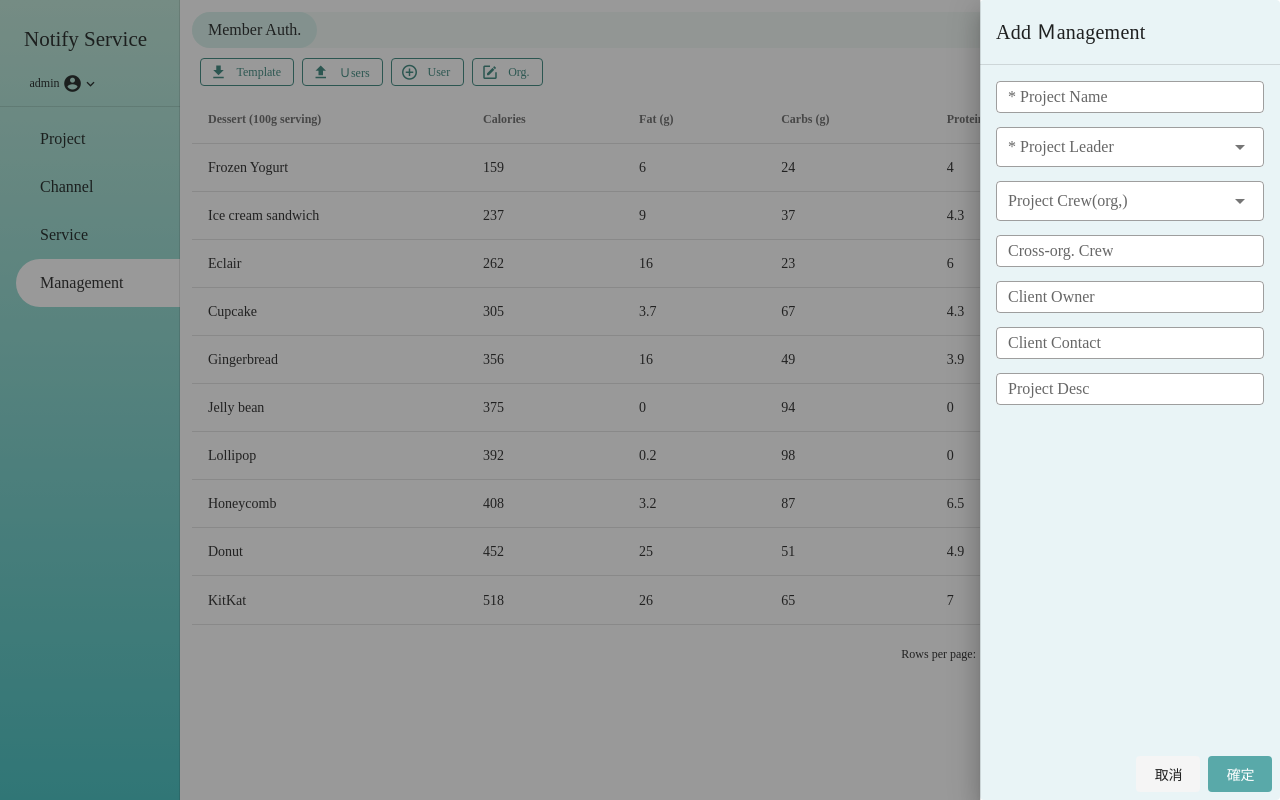
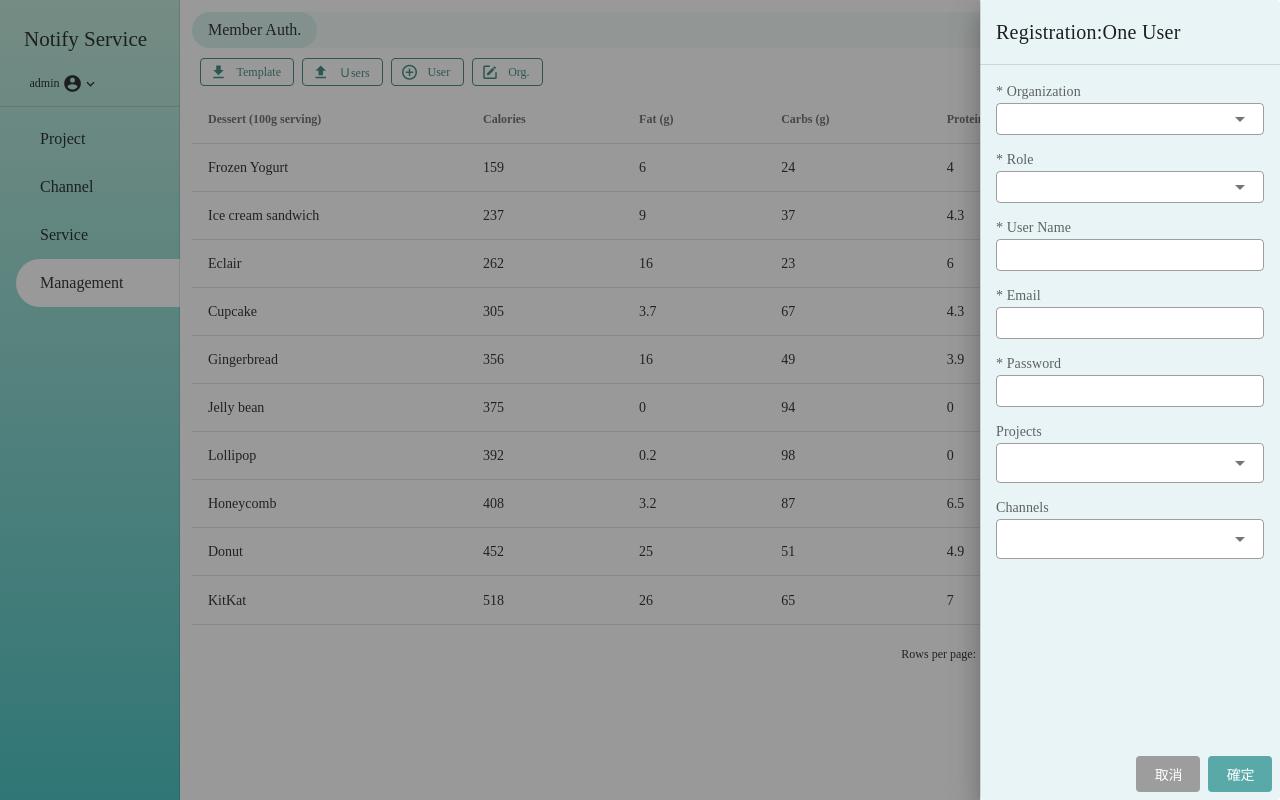
Before and after one commit to foxdaai2020/Notify, a Vue app in the folder web/: page /management in a window 1280 px wide. Both pictures are taken after a click on the button "User". Built offline with nearby package versions, Linux system fonts and the light colour scheme; what vuetify-datetime-picker would draw is missing.

Commit message:
edit management modal input style and add editorganization modal

```diff
--- a/web/src/components/modals/AddManagementOneUser.vue
+++ b/web/src/components/modals/AddManagementOneUser.vue
@@ -1,24 +1,75 @@
 <template>
   <modal :openModal="openModal">
-    <template v-slot:title>Add Ｍanagement</template>
+    <template v-slot:title>Registration:One User</template>
     <template v-slot:content>
+
+      <span>* Organization</span>
+      <v-select
+        v-model="organization"
+        required
+        dense
+        attach
+        outlined
+        :items="OrganizationItems"
+        :error-messages="organizationErrors"
+        @change="$v.organization.$touch()"
+        @blur="$v.organization.$touch()"
+      >
+      </v-select>
+
+      <span>* Role</span>
+      <v-select
+        v-model="role"
+        required
+        dense
+        attach
+        outlined
+        :items="RoleItems"
+        :error-messages="roleErrors"
+        @change="$v.role.$touch()"
+        @blur="$v.role.$touch()"
+      >
+      </v-select>
+
+      <span>* User Name</span>
       <v-text-field
-        v-model="name"
+        v-model="userName"
         outlined
-        label="* Project Name"
         required
-        :error-messages="nameErrors"
-        @input="$v.name.$touch()"
-        @blur="$v.name.$touch()"
+        :error-messages="userNameErrors"
+        @input="$v.userName.$touch()"
+        @blur="$v.userName.$touch()"
       ></v-text-field>
+
+      <span>* Email</span>
+      <v-text-field
+        v-model="email"
+        outlined
+        required
+        :error-messages="emailErrors"
+        @input="$v.email.$touch()"
+        @blur="$v.email.$touch()"
+      ></v-text-field>
+
+      <span>* Password</span>
+      <v-text-field
+        v-model="password"
+        outlined
+        required
+        :error-messages="passwordErrors"
+        @input="$v.password.$touch()"
+        @blur="$v.password.$touch()"
+      ></v-text-field>
+
+      <span>Projects</span>
       <v-select
+        v-model="projects"
         dense
         chips
         multiple
         attach
         outlined
         :items="items"
-        label="* Project Leader"
       >
         <template v-slot:selection="{ item }">
           <v-chip small class="ma-1" color="HummingBird">
@@ -26,14 +77,16 @@
           </v-chip>
         </template>
       </v-select>
+
+      <span>Channels</span>
       <v-select
-        :items="items"
+        v-model="channels"
         dense
         chips
         multiple
         attach
         outlined
-        label="Project Crew(org,)"
+        :items="items"
       >
         <template v-slot:selection="{ item }">
           <v-chip small class="ma-1" color="HummingBird">
@@ -41,14 +94,15 @@
           </v-chip>
         </template>
       </v-select>
-      <v-text-field outlined label="Cross-org. Crew"></v-text-field>
-      <v-text-field outlined label="Client Owner"></v-text-field>
-      <v-text-field outlined label="Client Contact"></v-text-field>
-      <v-text-field outlined label="Project Desc"></v-text-field>
+
     </template>
     <template v-slot:actions>
-      <v-btn depressed @click="closeDialog">取消</v-btn>
-      <v-btn depressed @click="submit" color="FountainBlue White--text">確定</v-btn>
+      <v-btn depressed @click="closeDialog" color="DarkGray White--text"
+        >取消</v-btn
+      >
+      <v-btn depressed @click="submit" color="FountainBlue White--text"
+        >確定</v-btn
+      >
     </template>
   </modal>
 </template>
@@ -60,12 +114,26 @@
   export default {
     mixins: [validationMixin],
     validations: {
-      name: { required },
+      organization: { required },
+      role: { required },
+      userName: { required },
+      email: { required },
+      password: { required },
     },
     props: ["openModal"],
     data: () => {
       return {
-        name: null,
+        search: null,
+        organization: null,
+        role: null,
+        userName: null,
+        email: null,
+        password: null,
+        projects: null,
+        channels: null,
+        chips: [],
+        OrganizationItems: ["org1", "org2", "org3"],
+        RoleItems: ["manager", "crew"],
         items: [
           "小廢物",
           "中廢物",
@@ -79,10 +147,39 @@
       };
     },
     computed: {
-      nameErrors() {
+      organizationErrors() {
         const errors = [];
-        if (!this.$v.name.$dirty) return errors;
-        !this.$v.name.required && errors.push("Name is required.");
+        if (!this.$v.organization.$dirty) return errors;
+        !this.$v.organization.required &&
+          errors.push("Organizations is required");
+        return errors;
+      },
+      roleErrors() {
+        const errors = [];
+        if (!this.$v.role.$dirty) return errors;
+        !this.$v.role.required &&
+          errors.push("Role is required");
+        return errors;
+      },
+      userNameErrors() {
+        const errors = [];
+        if (!this.$v.userName.$dirty) return errors;
+        !this.$v.userName.required &&
+          errors.push("User Name is required.");
+        return errors;
+      },
+      emailErrors() {
+        const errors = [];
+        if (!this.$v.email.$dirty) return errors;
+        !this.$v.email.required &&
+          errors.push("Email is required.");
+        return errors;
+      },
+      passwordErrors() {
+        const errors = [];
+        if (!this.$v.password.$dirty) return errors;
+        !this.$v.password.required &&
+          errors.push("Password is required.");
         return errors;
       },
     },
@@ -90,8 +187,23 @@
       modal: Modal,
     },
     methods: {
+      validUserName(search) {
+        if (search === "234") {
+          this.search = "";
+        }
+      },
       submit() {
         this.$v.$touch();
+        if (
+          this.userNameErrors.length !== 0 ||
+          this.organizationErrors.length !== 0 ||
+          this.roleErrors.length !== 0 ||
+          this.emailErrors.length != 0 ||
+          this.passwordErrors.length != 0
+        )
+          return;
+        this.clear();
+        this.$emit("closeModal");
       },
       closeDialog() {
         this.clear();
@@ -99,7 +211,13 @@
       },
       clear() {
         this.$v.$reset();
-        this.name = null;
+        this.userName = null;
+        this.organizations = [];
+        this.roles = [];
+      },
+      remove(item) {
+        this.chips.splice(this.chips.indexOf(item), 1);
+        this.chips = [...this.chips];
       },
     },
   };
--- /dev/null
+++ b/web/src/components/modals/EditOrganization.vue
@@ -0,0 +1,122 @@
+<template>
+  <modal :openModal="openModal">
+    <template v-slot:title>Organization</template>
+    <template v-slot:content>
+
+    <!-- <v-container
+      class="px-0"
+      fluid
+    >
+      <v-radio-group v-model="radioGroup">
+          <v-radio label="Radio 1" value="radio-1" v-model="x">
+          </v-radio>
+          <div v-show="x == 'radio-1'">hi</div>
+          <v-radio label="Radio 2" value="radio-2" v-model="x">
+          </v-radio>
+          <div v-show="x == 'radio-2'">hello</div>
+      </v-radio-group>
+    </v-container> -->
+
+  <input type="radio" v-model="x" value="radio-1">number1
+  <div v-show="x == 'radio-1'">hi</div>
+  <input type="radio" v-model="x" value="radio-2">numbwe2
+  <div v-show="x == 'radio-2'">hello</div>
+
+
+    </template>
+    <template v-slot:actions>
+      <v-btn depressed @click="closeDialog" color="DarkGray White--text"
+        >取消</v-btn
+      >
+      <v-btn depressed @click="submit" color="FountainBlue White--text"
+        >確定</v-btn
+      >
+    </template>
+  </modal>
+</template>
+<script>
+  import { validationMixin } from "vuelidate";
+  import { required } from "vuelidate/lib/validators";
+
+  import Modal from "./Modal";
+  export default {
+    mixins: [validationMixin],
+    validations: {
+      organization: { required },
+      role: { required },
+      userName: { required },
+      email: { required },
+      password: { required },
+    },
+    props: ["openModal"],
+    data: () => {
+      return {
+        radioGroup: 1,
+        x: 'radio-1',
+        search: null,
+        organization: null,
+        role: null,
+        userName: null,
+        email: null,
+        password: null,
+        projects: null,
+        channels: null,
+        chips: [],
+        OrganizationItems: ["org1", "org2", "org3"],
+        RoleItems: ["manager", "crew"],
+        items: [
+          "小廢物",
+          "中廢物",
+          "大廢物",
+          "超級廢物",
+          "臭廢物",
+          "死廢物",
+          "完全廢物",
+          "究極廢物",
+        ],
+      };
+    },
+    computed: {
+      organizationErrors() {
+        const errors = [];
+        if (!this.$v.organization.$dirty) return errors;
+        !this.$v.organization.required &&
+          errors.push("Organizations is required");
+        return errors;
+      },
+    },
+    components: {
+      modal: Modal,
+    },
+    methods: {
+      validUserName(search) {
+        if (search === "234") {
+          this.search = "";
+        }
+      },
+      submit() {
+        this.$v.$touch();
+        if (
+          this.userNameErrors.length !== 0
+        )
+          return;
+        this.clear();
+        this.$emit("closeModal");
+      },
+      closeDialog() {
+        this.clear();
+        this.$emit("closeModal");
+      },
+      clear() {
+        this.$v.$reset();
+        this.userName = null;
+        this.organizations = [];
+        this.roles = [];
+      },
+      remove(item) {
+        this.chips.splice(this.chips.indexOf(item), 1);
+        this.chips = [...this.chips];
+      },
+    },
+  };
+</script>
--- a/web/src/views/Management.vue
+++ b/web/src/views/Management.vue
@@ -20,7 +20,7 @@
         </v-icon>
         User</v-btn
       >
-      <v-btn class="mr-2" outlined color="Genoa" small @click="openUpdateUserInfoModal = true">
+      <v-btn class="mr-2" outlined color="Genoa" small @click="openEditOrganizationModal = true">
         <v-icon left>
           mdi-square-edit-outline
         </v-icon>
@@ -45,6 +45,10 @@
       :openModal="openAddManagementOneUserModal"
       @closeModal="openAddManagementOneUserModal = false"
     ></add-management-one-user-modal>
+    <edit-organization-modal
+      :openModal="openEditOrganizationModal"
+      @closeModal="openEditOrganizationModal = false"
+    ></edit-organization-modal>
     <update-user-info-modal
       :openModal="openUpdateUserInfoModal"
       @closeModal="openUpdateUserInfoModal = false"
@@ -55,11 +59,13 @@
 <script>
   import TitleBar from "../components/TitleBar";
   import AddManagementOneUserModal from "../components/modals/AddManagementOneUser";
+  import EditOrganizationModal from "../components/modals/EditOrganization";
   import UpdateUserInfoModal from '../components/modals/UpdateUserInfo.vue';
   export default {
     data: () => {
       return {
         openAddManagementOneUserModal: false,
+        openEditOrganizationModal: false,
         openUpdateUserInfoModal: false,
         search: "",
         headers: [
@@ -161,6 +167,7 @@
     components: {
       "title-bar": TitleBar,
       "add-management-one-user-modal": AddManagementOneUserModal,
+      "edit-organization-modal": EditOrganizationModal,
       "update-user-info-modal": UpdateUserInfoModal,
     },
   };
```
